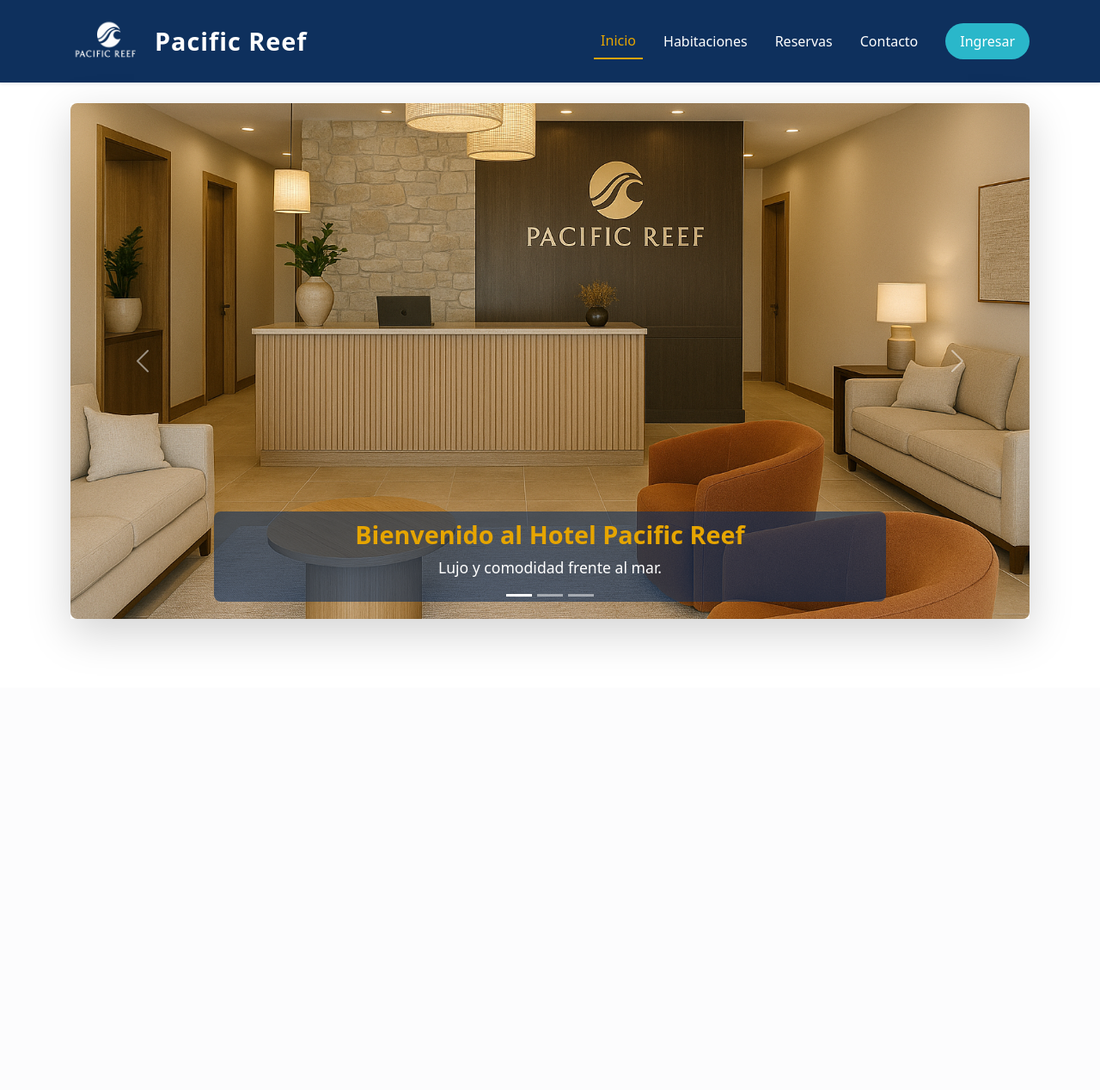
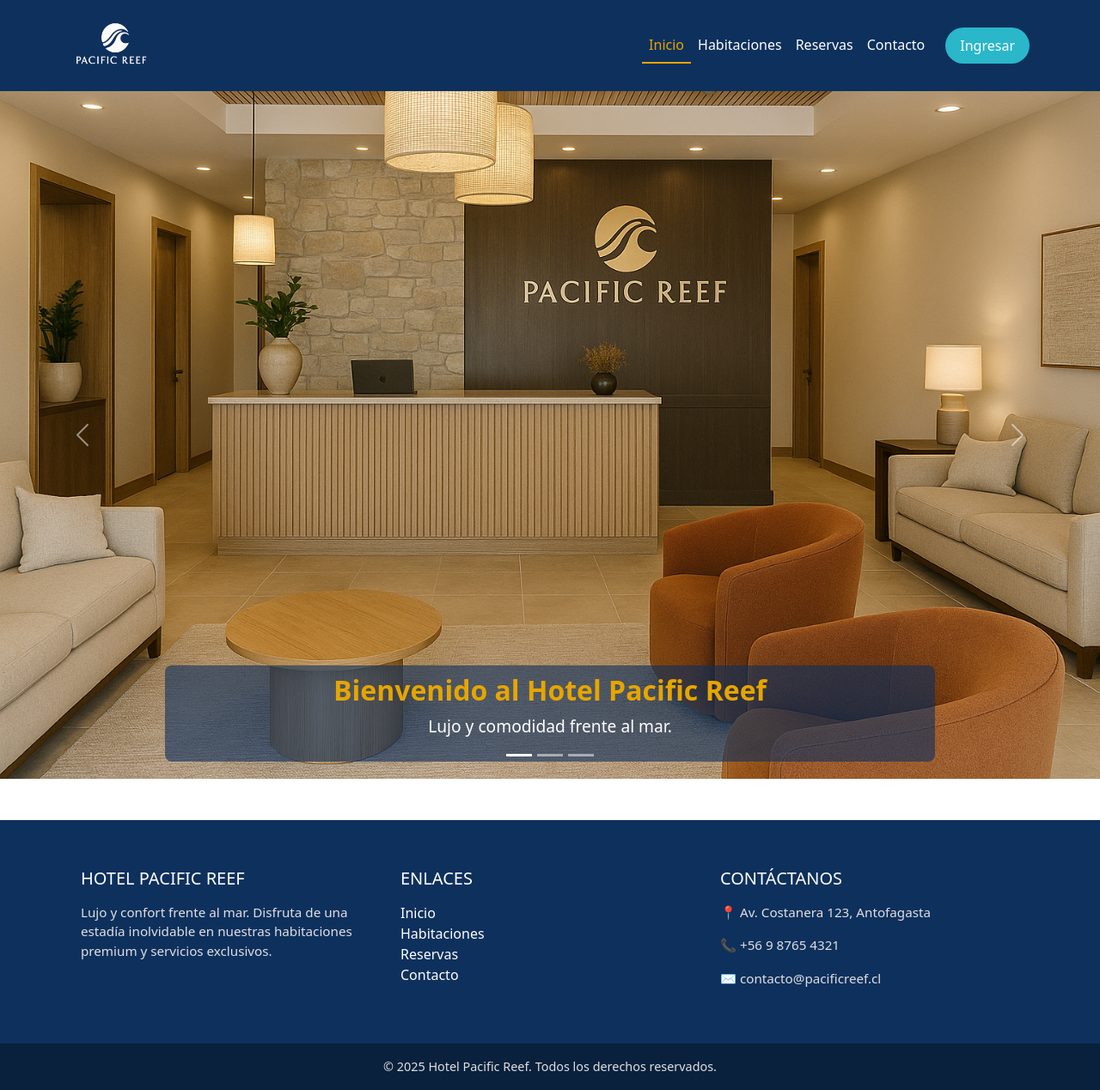
Before and after one commit to maraosc/WaveBookApp, a Django app: page / in a window 1280 px wide. Shown: the whole page at 86% size. Before the commit the page ends 747 px from the top, so only its background shows below. Run offline with Django 5.2, Linux system fonts and the light colour scheme.

Commit message:
Arreglo header y creación footer

```diff
--- a/Hotel/static/css/styles.css
+++ b/Hotel/static/css/styles.css
@@ -16,7 +16,7 @@
 
 /* LOGO */
 .logo {
-    height: 60px;
+    height: 70px;
 }
 
 .brand-text {
@@ -41,6 +41,16 @@
     border-bottom: 2px solid var(--oro-arena);
 }
 
+.navbar-toggler {
+    border: none;
+}
+
+.navbar-toggler-icon {
+    background-color: transparent;
+    filter: invert(100%);
+    color: var(--blanco-puro);
+}
+
 /* BOTÓN */
 .btn-custom {
     background-color: var(--turquesa-coral);
@@ -57,15 +67,15 @@
     transform: scale(1.05);
 }
 
-
-/* CARRUSEL */
+/* CARRUSEL FULL WIDTH */
 .carousel-item img {
-    max-height: 600px; /* ajusta la altura */
-    object-fit: cover; /* mantiene proporción */
+    width: 100vw;          /* ocupa todo el ancho */
+    max-height: 800px;    /* ajusta la altura máxima del carrusel */
+    object-fit: cover;
 }
 
 .bg-caption {
-    background: rgba(14, 48, 93, 0.6); /* Azul Pacífico semi-transparente */
+    background: rgba(14, 48, 93, 0.6); /* Azul Pacífico semitransparente */
     border-radius: 8px;
     padding: 10px 20px;
 }
@@ -73,10 +83,44 @@
 .carousel-caption h5 {
     color: var(--oro-arena);
     font-weight: bold;
-    font-size: 1.8rem;
+    font-size: 2rem;
 }
 
 .carousel-caption p {
     color: var(--blanco-puro);
-    font-size: 1.1rem;
+    font-size: 1.2rem;
 }
+
+
+/* FOOTER */
+.custom-footer {
+    background-color: var(--azul-pacifico);
+    color: var(--blanco-puro);
+    padding-top: 2rem;
+}
+
+.custom-footer h5 {
+    color: var(--oro-arena);
+    margin-bottom: 1rem;
+}
+
+.text-footer {
+    color: var(--gris-perla);
+    font-size: 0.95rem;
+}
+
+.footer-link {
+    color: var(--blanco-puro);
+    text-decoration: none;
+    transition: color 0.3s ease;
+}
+
+.footer-link:hover {
+    color: var(--turquesa-coral);
+}
+
+.footer-bottom {
+    background-color: #09213d; /* más oscuro que el azul pacífico */
+    color: var(--gris-perla);
+    font-size: 0.9rem;
+}
--- a/Hotel/templates/base.html
+++ b/Hotel/templates/base.html
@@ -13,49 +13,87 @@
 <body>
     <!-- HEADER -->
  <header>
-        <nav class="navbar navbar-expand-lg custom-navbar shadow-sm">
-            <div class="container d-flex justify-content-between align-items-center">
+    <nav class="navbar navbar-expand-lg navbar-dark custom-navbar shadow-sm">
+        <div class="container">
 
             <!-- LOGO -->
-                <a class="navbar-brand d-flex align-items-center" href="#">
+            <a class="navbar-brand d-flex align-items-center" href="{% url 'home' %}">
                 <img src="{% static 'img/logo.png' %}" alt="Hotel Pacific Reef" class="logo me-2">
-                    <span class="fw-bold text-white brand-text">Pacific Reef</span>
             </a>
-
-                <!-- BOTONES -->
-                <div class="d-flex align-items-center">
-                    <ul class="navbar-nav d-flex flex-row align-items-center">
-                        <li class="nav-item mx-2">
-                            <a class="nav-link active" href="#">Inicio</a>
-                        </li>
-                        <li class="nav-item mx-2">
-                            <a class="nav-link" href="#">Habitaciones</a>
-                        </li>
-                        <li class="nav-item mx-2">
-                            <a class="nav-link" href="#">Reservas</a>
-                        </li>
-                        <li class="nav-item mx-2">
-                            <a class="nav-link" href="#">Contacto</a>
-                        </li>
-                        <li class="nav-item ms-3">
-                            <a class="btn btn-custom" href="#">Ingresar</a>
-                        </li>
-                    </ul>
-                </div>
 
             <!-- Botón responsive -->
             <button class="navbar-toggler" type="button" data-bs-toggle="collapse" data-bs-target="#navbarNav"
                     aria-controls="navbarNav" aria-expanded="false" aria-label="Toggle navigation">
                 <span class="navbar-toggler-icon"></span>
             </button>
+
+            <!-- LINKS (dentro del collapse para móvil) -->
+            <div class="collapse navbar-collapse justify-content-end" id="navbarNav">
+                <ul class="navbar-nav">
+                    <li class="nav-item">
+                        <a class="nav-link active" href="{% url 'home' %}">Inicio</a>
+                    </li>
+                    <li class="nav-item">
+                        <a class="nav-link" href="#">Habitaciones</a>
+                    </li>
+                    <li class="nav-item">
+                        <a class="nav-link" href="#">Reservas</a>
+                    </li>
+                    <li class="nav-item">
+                        <a class="nav-link" href="#">Contacto</a>
+                    </li>
+                    <li class="nav-item">
+                        <a class="btn btn-custom ms-lg-3 mt-2 mt-lg-0" href="#">Ingresar</a>
+                    </li>
+                </ul>
+            </div>
+
         </div>
     </nav>
 </header>
 
+
     <!-- CONTENIDO -->
-    <main class="container mt-4">
+<main>
     {% block content %}{% endblock %}
 </main>
+
+     <!-- FOOTER -->
+    <footer class="custom-footer text-center text-lg-start mt-5">
+        <div class="container p-4">
+            <div class="row">
+                <!-- Columna 1 -->
+                <div class="col-lg-4 col-md-6 mb-4">
+                    <h5 class="text-uppercase text-white">Hotel Pacific Reef</h5>
+                    <p class="text-footer">
+                        Lujo y confort frente al mar. Disfruta de una estadía inolvidable en nuestras habitaciones premium y servicios exclusivos.
+                    </p>
+                </div>
+                <!-- Columna 2 -->
+                <div class="col-lg-4 col-md-6 mb-4">
+                    <h5 class="text-uppercase text-white">Enlaces</h5>
+                    <ul class="list-unstyled mb-0">
+                        <li><a href="#" class="footer-link">Inicio</a></li>
+                        <li><a href="#" class="footer-link">Habitaciones</a></li>
+                        <li><a href="#" class="footer-link">Reservas</a></li>
+                        <li><a href="#" class="footer-link">Contacto</a></li>
+                    </ul>
+                </div>
+                <!-- Columna 3 -->
+                <div class="col-lg-4 col-md-12 mb-4">
+                    <h5 class="text-uppercase text-white">Contáctanos</h5>
+                    <p class="text-footer">📍 Av. Costanera 123, Antofagasta</p>
+                    <p class="text-footer">📞 +56 9 8765 4321</p>
+                    <p class="text-footer">✉ contacto@pacificreef.cl</p>
+                </div>
+            </div>
+        </div>
+        <!-- Línea inferior -->
+        <div class="text-center p-3 footer-bottom">
+            © 2025 Hotel Pacific Reef. Todos los derechos reservados.
+        </div>
+    </footer>
+
 
     <script src="https://cdn.jsdelivr.net/npm/bootstrap@5.3.3/dist/js/bootstrap.bundle.min.js"></script>
 </body>
--- a/Hotel/templates/home.html
+++ b/Hotel/templates/home.html
@@ -4,14 +4,14 @@
 {% block title %}Inicio - Hotel Pacific Reef{% endblock %}
 
 {% block content %}
-<div id="hotelCarousel" class="carousel slide shadow-lg" data-bs-ride="carousel">
+<div id="hotelCarousel" class="carousel slide" data-bs-ride="carousel">
     <div class="carousel-indicators">
         <button type="button" data-bs-target="#hotelCarousel" data-bs-slide-to="0" class="active"></button>
         <button type="button" data-bs-target="#hotelCarousel" data-bs-slide-to="1"></button>
         <button type="button" data-bs-target="#hotelCarousel" data-bs-slide-to="2"></button>
     </div>
 
-    <div class="carousel-inner rounded-3">
+    <div class="carousel-inner">
         <!-- Slide 1 -->
         <div class="carousel-item active">
             <img src="{% static 'img/carrusel-inicio-1.png' %}" class="d-block w-100" alt="Vista del Hotel">
```
Lines whose indentation alone changed are shown as unchanged.
